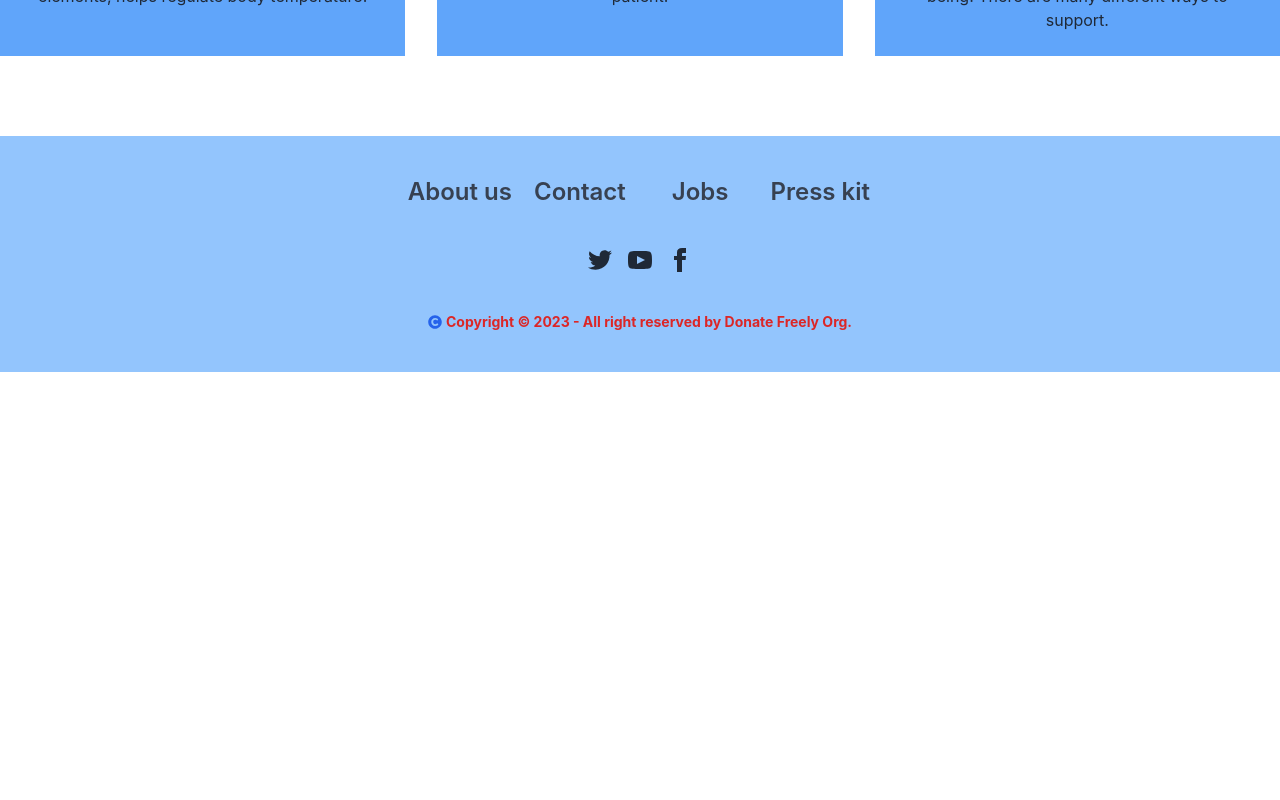
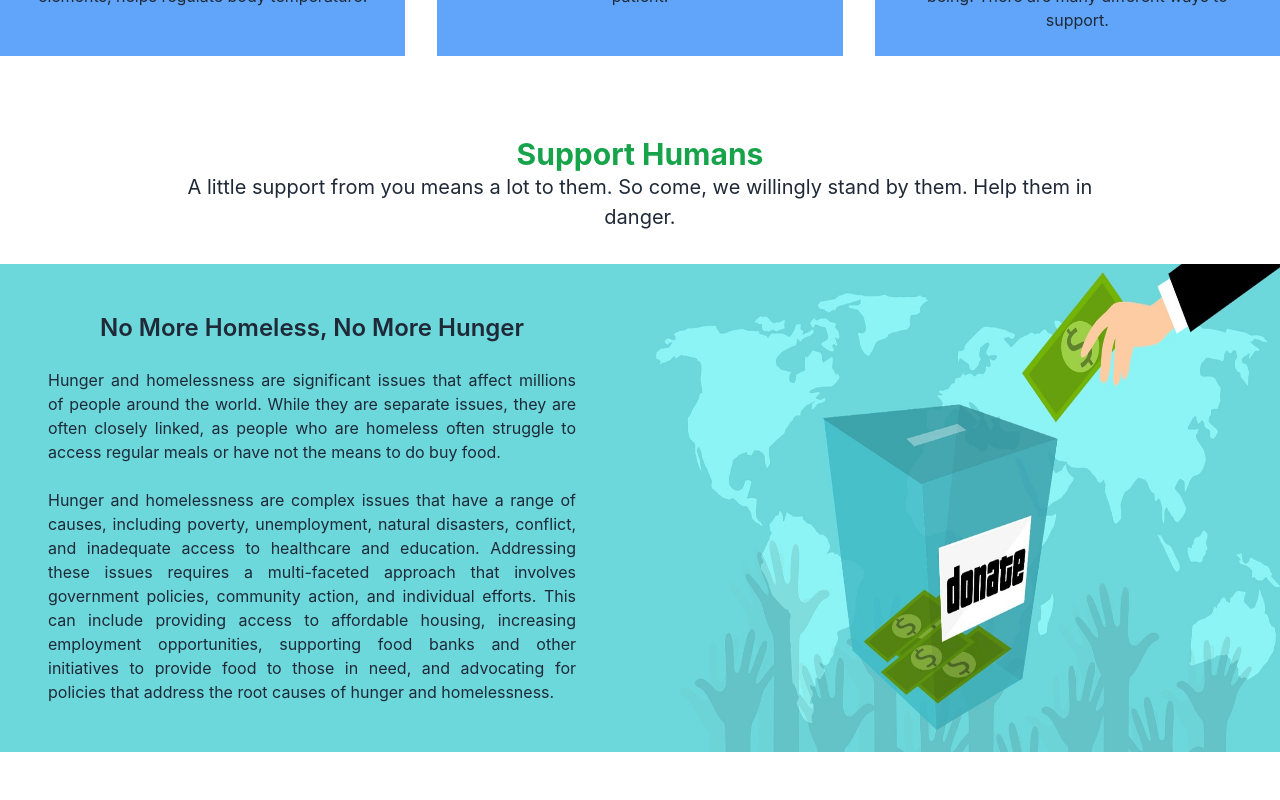
Before and after one commit to sadikul60/donate-freely, a React (Create React App) app: page / in a window 1280 px wide. Shown: the part 1340-2140 px from the top of the page. Before the commit the page ends 1712 px from the top, so only its background shows below. Built offline with nearby package versions, Linux system fonts and the light colour scheme.

Commit message:
added supportHumans section

```diff
--- a/src/Pages/Home/Banner/Banner.jsx
+++ b/src/Pages/Home/Banner/Banner.jsx
@@ -5,7 +5,7 @@ import BannerImg from "../../../assets/images/header.jpg"
 const Banner = () => {
     return (
         <div className='my-12'>
-           <div className='container mx-auto grid grid-cols-1 lg:grid-cols-2 gap-8'>
+           <div className='container mx-auto grid grid-cols-1 xl:grid-cols-2 gap-8'>
                 <div className='mt-2'>
                     <img className='w-full md:rounded-md shadow-lg md:p-2' src={BannerImg} alt="" />
                 </div>
--- a/src/Pages/Home/DonationNow/DonationNow.jsx
+++ b/src/Pages/Home/DonationNow/DonationNow.jsx
@@ -10,7 +10,7 @@ const DonationNow = () => {
                 initial={{ x: '100vw'}}
                 animate={{x: 0}}
                 transition={{type: 'spring', delay: 0.5}}
-                className='bg-green-300 lg:w-7/12 lg:mx-auto lg:relative lg:mt-[-100px] my-8 hidden lg:block'>
+                className='bg-green-300 lg:w-7/12 lg:mx-auto lg:relative lg:mt-[-100px] my-8 hidden xl:block'>
                 <div className='lg:flex lg:items-center center pt-8 lg:pt-0 '>
                     <Link className='lg:w-3/12 lg:ml-5 outline outline-red-600 text-[20px] font-semibold hover:text-red-600 hover:bg-white text-center py-2 rounded'>Donate now</Link>
                     <div className='lg:w-8/12 mx-5'>
--- a/src/Pages/Home/MainHome/MainHome.jsx
+++ b/src/Pages/Home/MainHome/MainHome.jsx
@@ -2,6 +2,7 @@ import React from 'react';
 import Banner from '../Banner/Banner';
 import DonatePlan from '../DonatePlan/DonatePlan';
 import DonationNow from '../DonationNow/DonationNow';
+import Support from '../SupportHumans/Support';
 
 const MainHome = () => {
     return (
@@ -9,6 +10,7 @@ const MainHome = () => {
             <Banner />
             <DonationNow />
             <DonatePlan />
+            <Support />
         </div>
     );
 };
--- /dev/null
+++ b/src/Pages/Home/SupportHumans/Support.jsx
@@ -0,0 +1,26 @@
+import React from 'react';
+import supportH from "../../../assets/images/supportH.jpg"
+
+const Support = () => {
+    return (
+        <div className='mb-20'>
+            <div className='text-center'>
+                <h2 className='text-3xl text-green-600 font-bold'>Support Humans</h2>
+                <p className='md:w-3/4 md:mx-auto pb-8 text-[20px]'>A little support from you means a lot to them. So come, we willingly stand by them. Help them in danger.</p>
+            </div>
+            <section className='grid grid-cols-1 xl:grid-cols-2 gap-8 bg-[#6cd8db]'>
+                <div className='p-12'>
+                    <h3 className='text-2xl text-center font-semibold mb-6'>No More Homeless, No More Hunger</h3>
+                    <p className='text-justify'>Hunger and homelessness are significant issues that affect millions of people around the world. While they are separate issues, they are often closely linked, as people who are homeless often struggle to access regular meals or have not the means to do buy food.</p>
+                    <br />
+                    <p className='text-justify'>Hunger and homelessness are complex issues that have a range of causes, including poverty, unemployment, natural disasters, conflict, and inadequate access to healthcare and education. Addressing these issues requires a multi-faceted approach that involves government policies, community action, and individual efforts. This can include providing access to affordable housing, increasing employment opportunities, supporting food banks and other initiatives to provide food to those in need, and advocating for policies that address the root causes of hunger and homelessness.</p>
+                </div>
+                <div>
+                    <img className='w-full h-full' src={supportH} alt="" />
+                </div>
+            </section>
+        </div>
+    );
+};
+
+export default Support;
--- a/src/Pages/Shared/Navbar/Navbar.jsx
+++ b/src/Pages/Shared/Navbar/Navbar.jsx
@@ -54,7 +54,7 @@ const Navbar = () => {
                 <li><Link>How It Works</Link></li>
                 </ul>
             </div>
-            <div className="navbar-end hidden lg:block">
+            <div className="navbar-end hidden xl:block">
                 <Link className="outline outline-green-600 px-4 py-2 rounded-md mr-4">
                     <span className='font-bold text-green-600 uppercase'>Chat</span>
                 </Link>
```
Also changed, not shown: src/assets/images/supportH.jpg (added).
